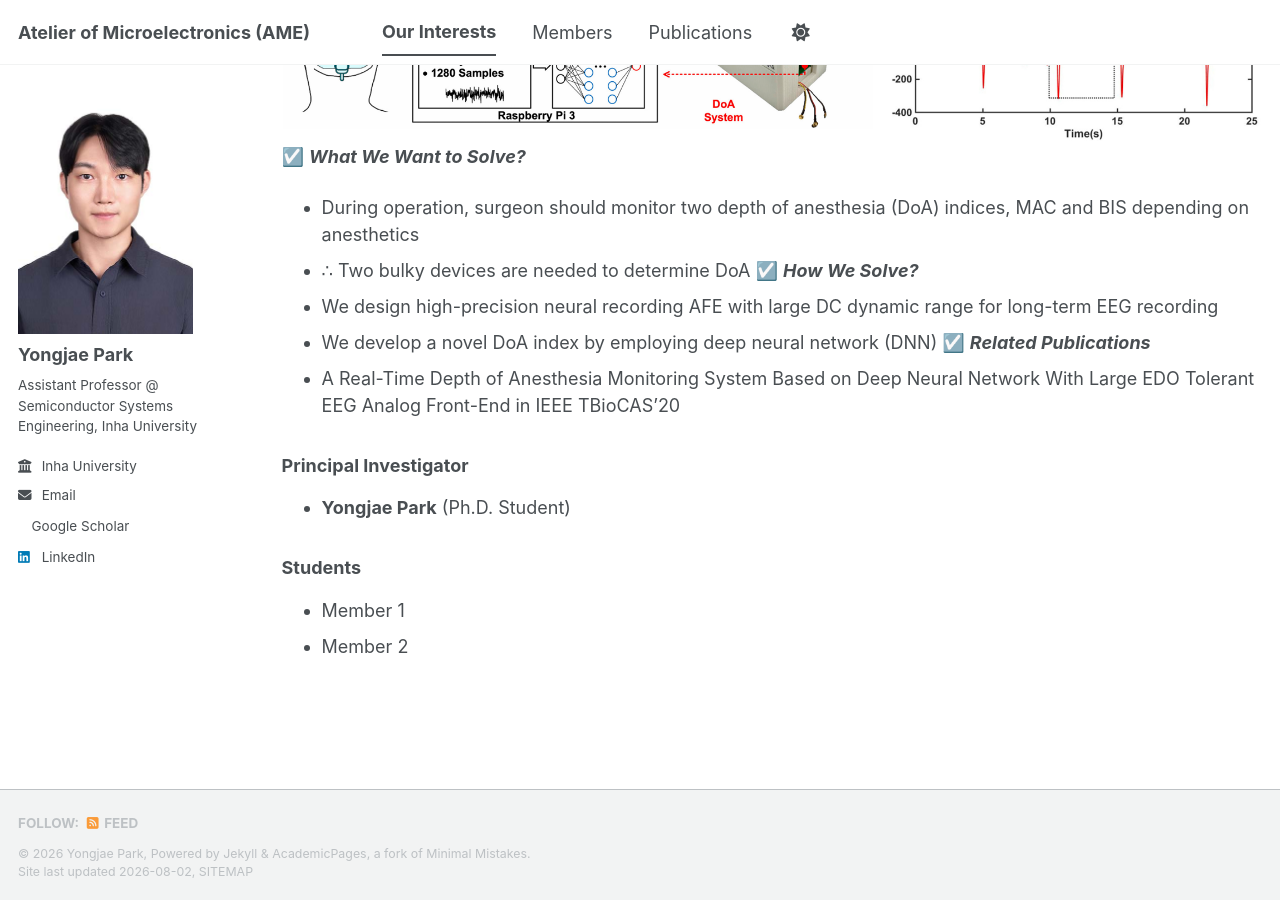
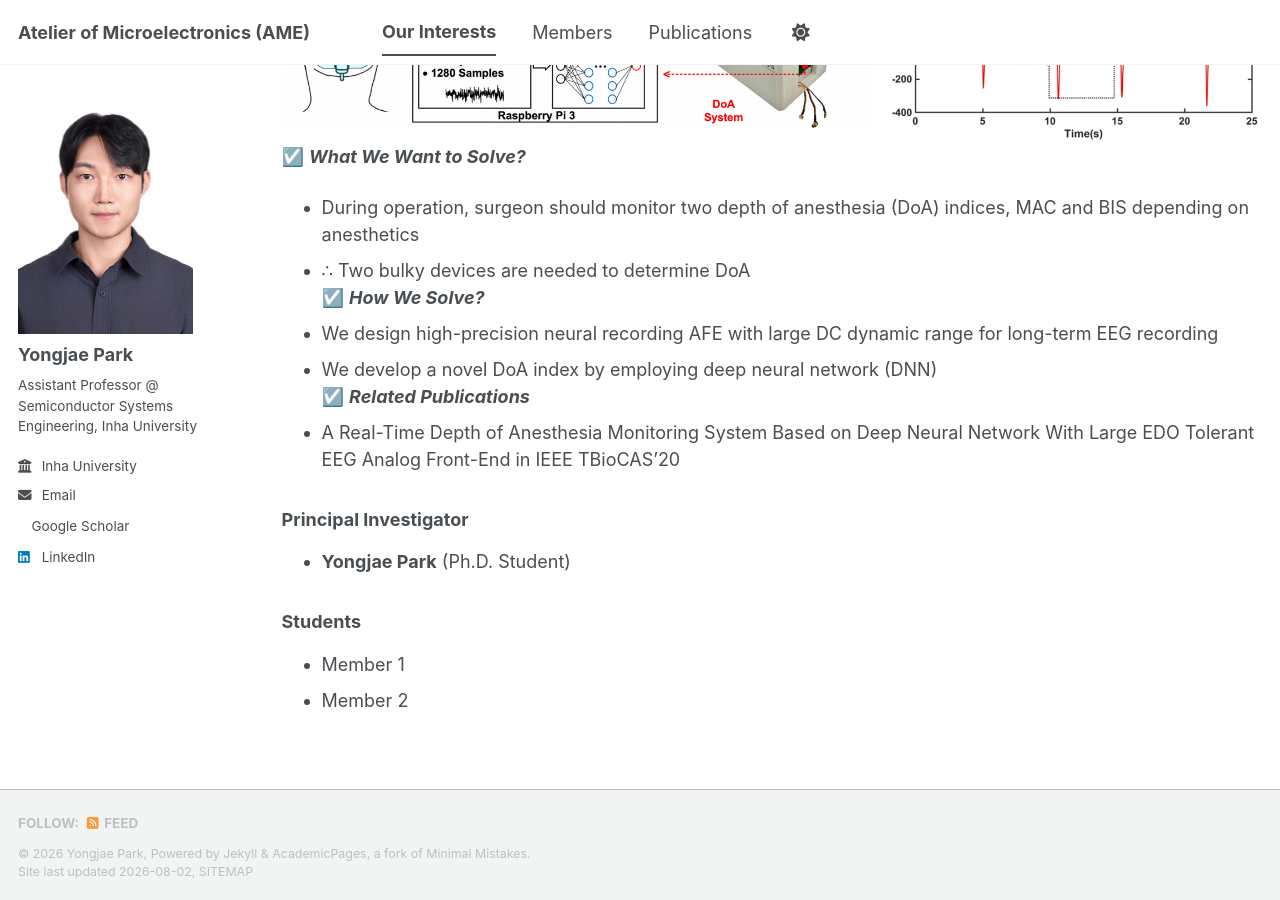
Before and after one commit to yong27park/AME.github.io, a Jekyll site: the page built from _pages/ourinterests.md, in a window 1280 px wide and 900 px high, scrolled down 609 px. Built offline with Jekyll 4.4.1, drawn with Linux system fonts in a browser that asks for light colours; a style sheet for code colours, icons or effects is not loaded; before the commit the page ends 1488 px from its top, so only the background shows below that.

```diff
--- a/_pages/ourinterests.md
+++ b/_pages/ourinterests.md
@@ -12,10 +12,10 @@ author_profile: true
 ![System Architecture](/images/research_DoA.png)
 ☑️ ***What We Want to Solve?***
 - During operation, surgeon should monitor two depth of anesthesia (DoA) indices, MAC and BIS depending on anesthetics
-- ∴ Two bulky devices are needed to determine DoA
+- ∴ Two bulky devices are needed to determine DoA <br>
 ☑️ ***How We Solve?***
 - We design high-precision neural recording AFE with large DC dynamic range for long-term EEG recording
-- We develop a novel DoA index by employing deep neural network (DNN)
+- We develop a novel DoA index by employing deep neural network (DNN) <br>
 ☑️ ***Related Publications***
 - A Real-Time Depth of Anesthesia Monitoring System Based on Deep Neural Network With Large EDO Tolerant EEG Analog Front-End in IEEE TBioCAS’20
 
```
